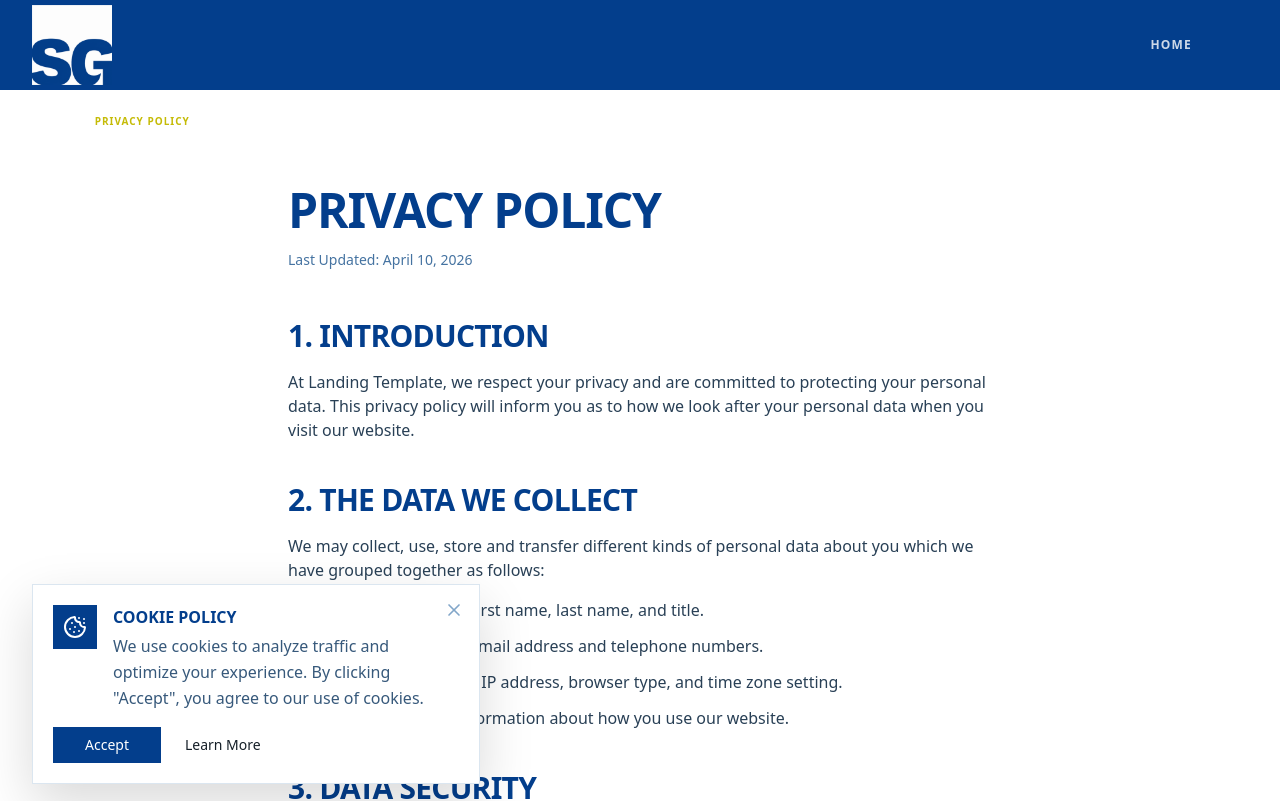
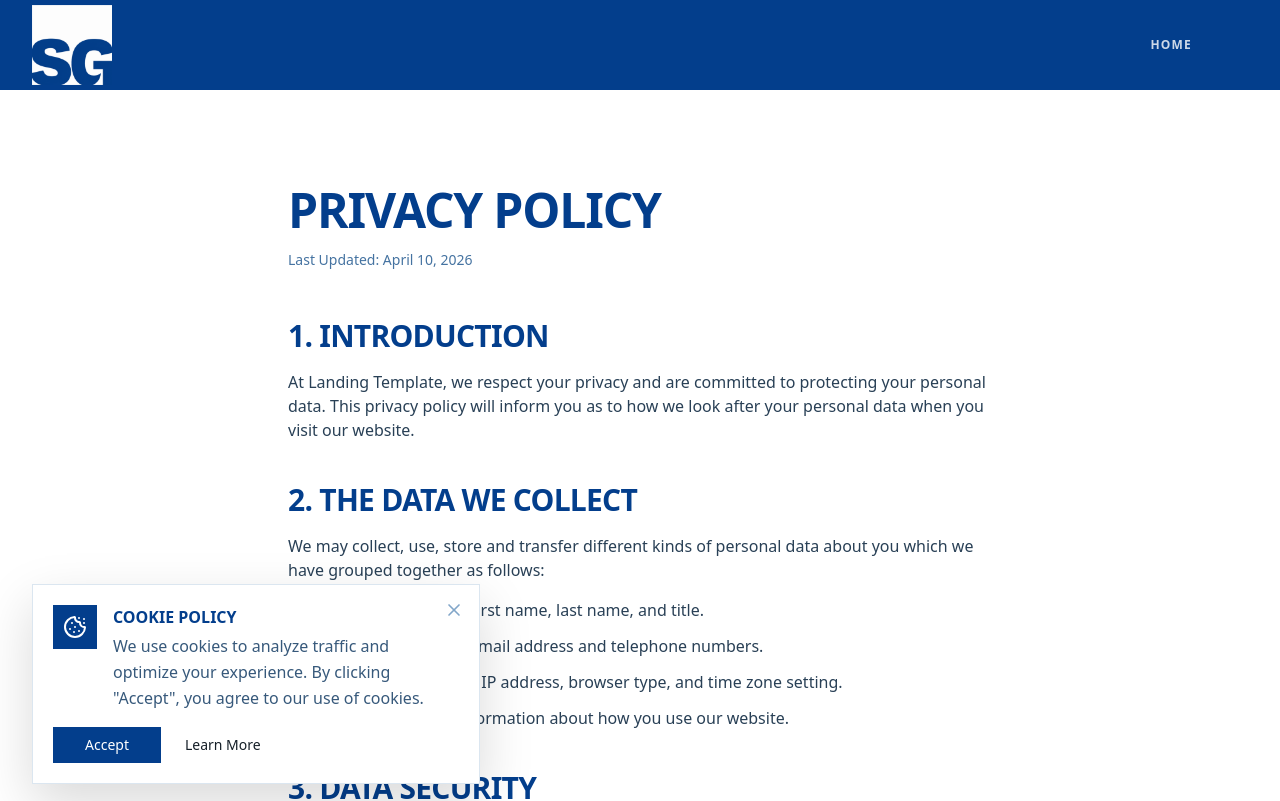
Before and after one commit to SelimFree/Landing-template, a React (Vite) app: page /privacy in a window 1280 px wide. Shown: the top 801 px of the page. Built offline with nearby package versions, Linux system fonts and the light colour scheme.

Commit message:
Adjusted breadcrump wrapper container

```diff
--- a/src/components/layout/Layout.tsx
+++ b/src/components/layout/Layout.tsx
@@ -29,8 +29,11 @@ export const Layout = forwardRef<HTMLDivElement, ComponentProps<"div">>(
         <ScrollToTop />
         <Navbar links={globalNavLinks} />
 
-        <main className="grow relative">
-          <Breadcrumbs />
+        <main className="grow relative flex flex-col w-full max-w-[100vw]">
+          <div className="absolute top-20 left-2 md:top-26 md:left-0 z-10 w-full max-w-full overflow-hidden">
+            <Breadcrumbs />
+          </div>
+
           <Suspense fallback={<Loading />}>
             <Outlet />
           </Suspense>
```
